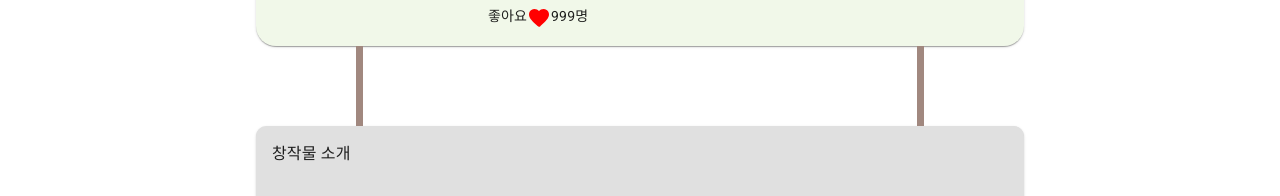
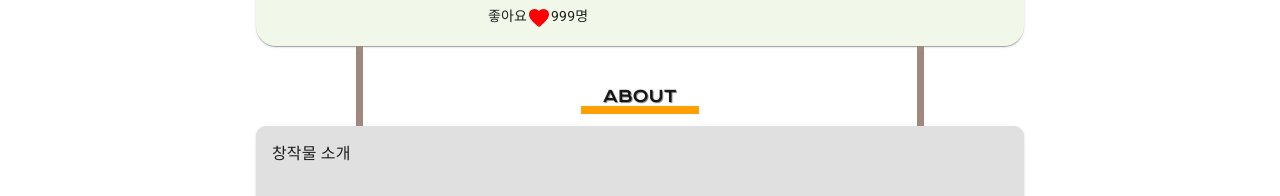
Before and after one commit to No-Devides-Found/digiteo-frontend, a React (Create React App) app: page /detailedpractice in a window 1280 px wide. Shown: the part 281-477 px from the top of the page. Built offline with nearby package versions, Linux system fonts and the light colour scheme; what recoil-persist would draw is missing.

Commit message:
앙작마루

```diff
--- a/src/pages/Practice/DetailedPractice.jsx
+++ b/src/pages/Practice/DetailedPractice.jsx
@@ -15,7 +15,7 @@ import { Button, Paper,Grid, Chip, Container, Typography, TextField, Avatar, Sta
 import { styled } from "@mui/material/styles";
 import Checkbox from '@mui/material/Checkbox';
 import FavoriteBorder from '@mui/icons-material/FavoriteBorder';
-import {Favorite} from '@mui/icons-material';
+import {Favorite, TypeSpecimenTwoTone} from '@mui/icons-material';
 import ShareIcon from '@mui/icons-material/Share';
 //창작물 데이터
 
@@ -131,19 +131,38 @@ function DetailedPractice () {
               </Grid>
             </Grid>
           </StyledPaper>
+          {/* 가지  */}
+          <Grid container sx={{justifyContent:"space-between", padding:"0 13%",}}>
+            <Grid item xs={0.15} style={{backgroundColor:"#A1887F", height:"5rem"}}>
+            </Grid>
+            <Grid item xs={5}>
+              <Typography fontFamily={"Krona One"}
+              style={{
+                display: "flex",
+                alignItems: "center",
+                justifyContent: "center",
+                fontFamily: "Krona One",
+                height: "125%",
+                position:"relative",
+                textShadow: '1px 1px 1px gray',}}>
+              <div style={{backgroundColor:"#FFA000", width:"50%", height:"0.5rem", bottom:"32%",position:"absolute"}}></div>
+                ABOUT
 
-          <Grid container sx={{justifyContent:"space-between", padding:"0 13%"}}>
-            <Grid item xs={0.15} style={{backgroundColor:"#A1887F", height:"5rem"}}>
+              </Typography>
+
+
             </Grid>
             <Grid item xs={0.15} style={{backgroundColor:"#A1887F", height:"5rem"}}>
             </Grid>
           </Grid>
 
+          {/* 창작물 */}
           <Paper
           style={{backgroundColor:"#E0E0E0", width:"100%", height:"20rem", padding:"1rem", borderRadius:"10px"}}>
             창작물 소개
           </Paper>
 
+          {/* 가지 */}
           <Grid container sx={{justifyContent:"space-between", padding:"0 13%"}}>
             <Grid item xs={0.15} style={{backgroundColor:"#A1887F", height:"5rem"}}>
             </Grid>
```
